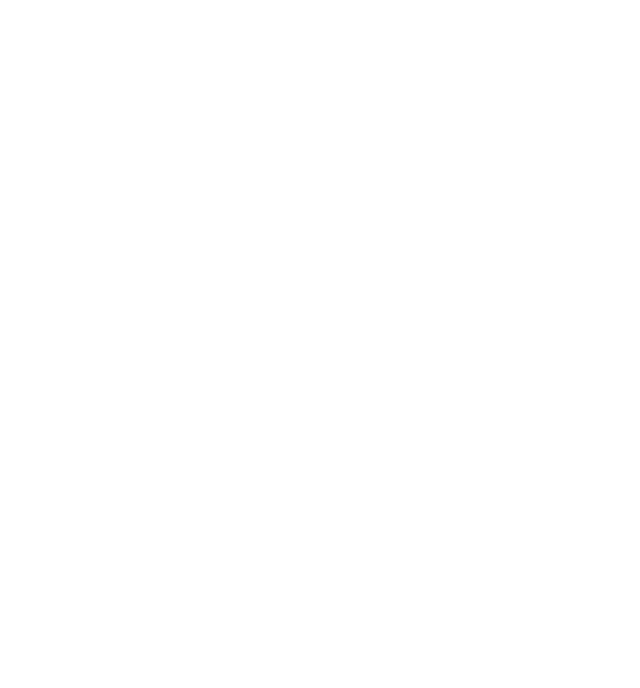
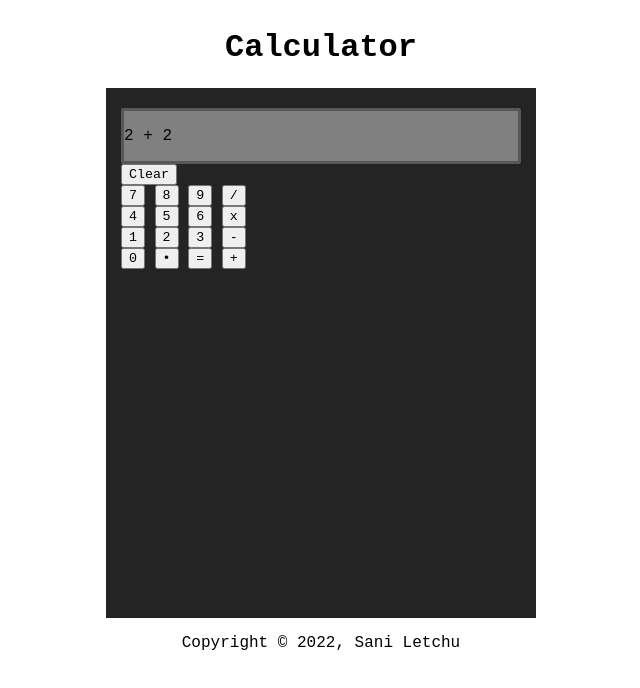
Before and after one commit to SaniLetchu/Calculator, a plain HTML site: page index.html in a window 1280 px wide. Shown: the whole page, without its empty margins (319-959 px from the left). Drawn offline with Linux system fonts and the light colour scheme.

Commit message:
Created all the elements and buttons and some styling for them

```diff
--- a/index.html
+++ b/index.html
@@ -9,6 +9,48 @@
     <script src="script.js" defer></script>
 </head>
 <body>
+    <div class="header">
+        <h1>Calculator</h1>
+    </div>
+    <div class="content">
+        <div class="calculatorbox">
+            <div class="screen">
+                <p class="screentext">2 + 2</p>
+            </div>
+            <div class="clearbox">
+                <button>Clear</button>
+            </div>
+            <div class="buttons">
+                <div class="firstrow">
+                    <button>7</button>
+                    <button>8</button>
+                    <button>9</button>
+                    <button>/</button>
+                </div>
+                <div class="secondrow">
+                    <button>4</button>
+                    <button>5</button>
+                    <button>6</button>
+                    <button>x</button>
+                </div>
+                <div class="thirdrow">
+                    <button>1</button>
+                    <button>2</button>
+                    <button>3</button>
+                    <button>-</button>
+                </div>
+                <div class="fourthrow">
+                    <button>0</button>
+                    <button>•</button>
+                    <button>=</button>
+                    <button>+</button>
+                </div>
+            </div>
+        </div>
 
+    </div>
+    <div class="footer">
+        <p>Copyright © 2022, Sani Letchu</p>
+    </div>
 </body>
 </html>
--- a/script.js
+++ b/script.js
@@ -13,3 +13,7 @@ function multiply(a, b) {
 function divide(a, b) {
     return a / b;
 }
+
+function operate(mathOperator, a, b) {
+    return mathOperator(a, b);
+}
--- a/style.css
+++ b/style.css
@@ -0,0 +1,30 @@
+* {
+    font-family: 'Courier New', Courier, monospace;
+}
+
+body {
+    display: flex;
+    flex-direction: column;
+    align-items: center;
+}
+
+.calculatorbox {
+    display: flex;
+    flex-direction: column;
+    height: 500px;
+    width: 400px;
+    background-color: rgb(36, 36, 36);
+    padding: 20px 15px 10px 15px;
+}
+
+.screen {
+    background-color: grey;
+    border: solid;
+    border-radius: 2px;
+    border-color: rgb(87, 87, 87);
+}
+
+.content {
+    flex: 1;
+    flex-shrink: 0;
+}
```
